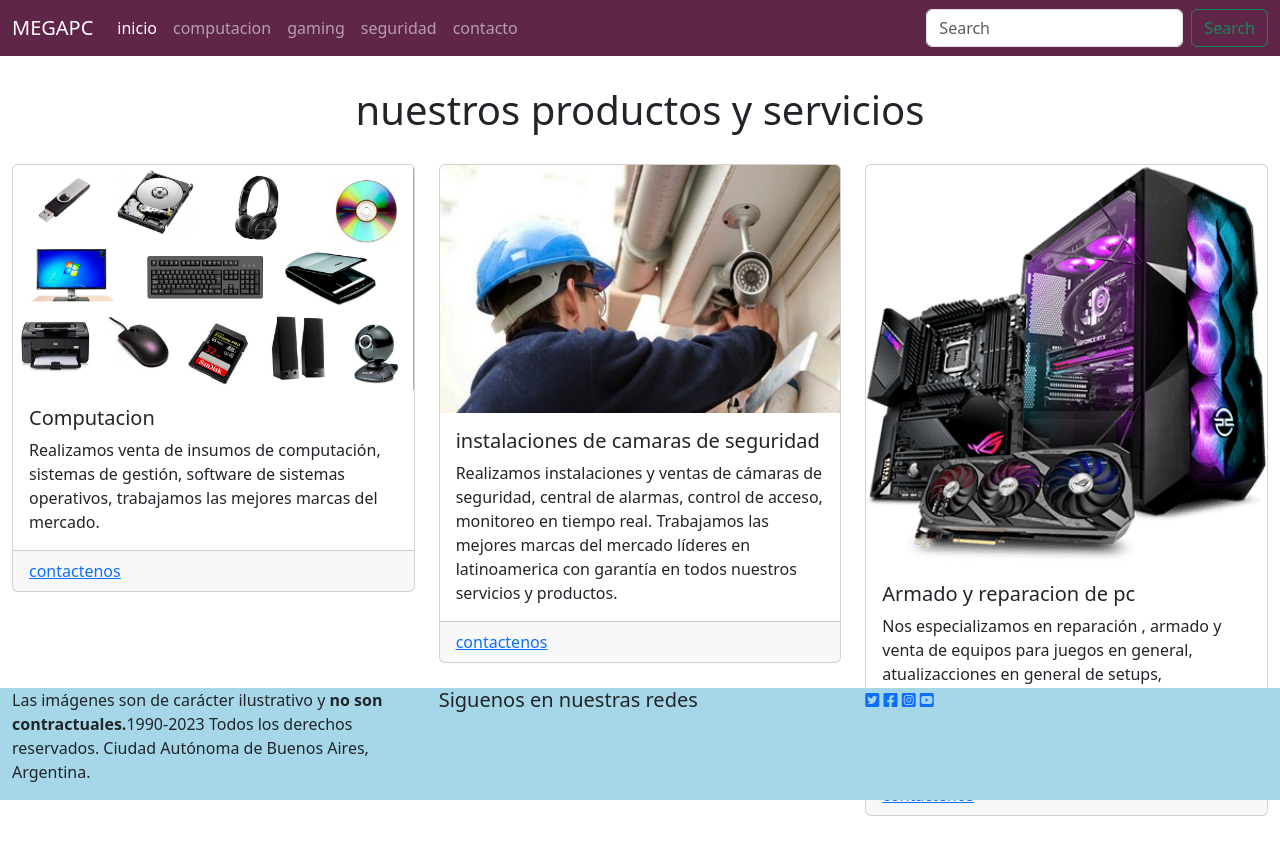
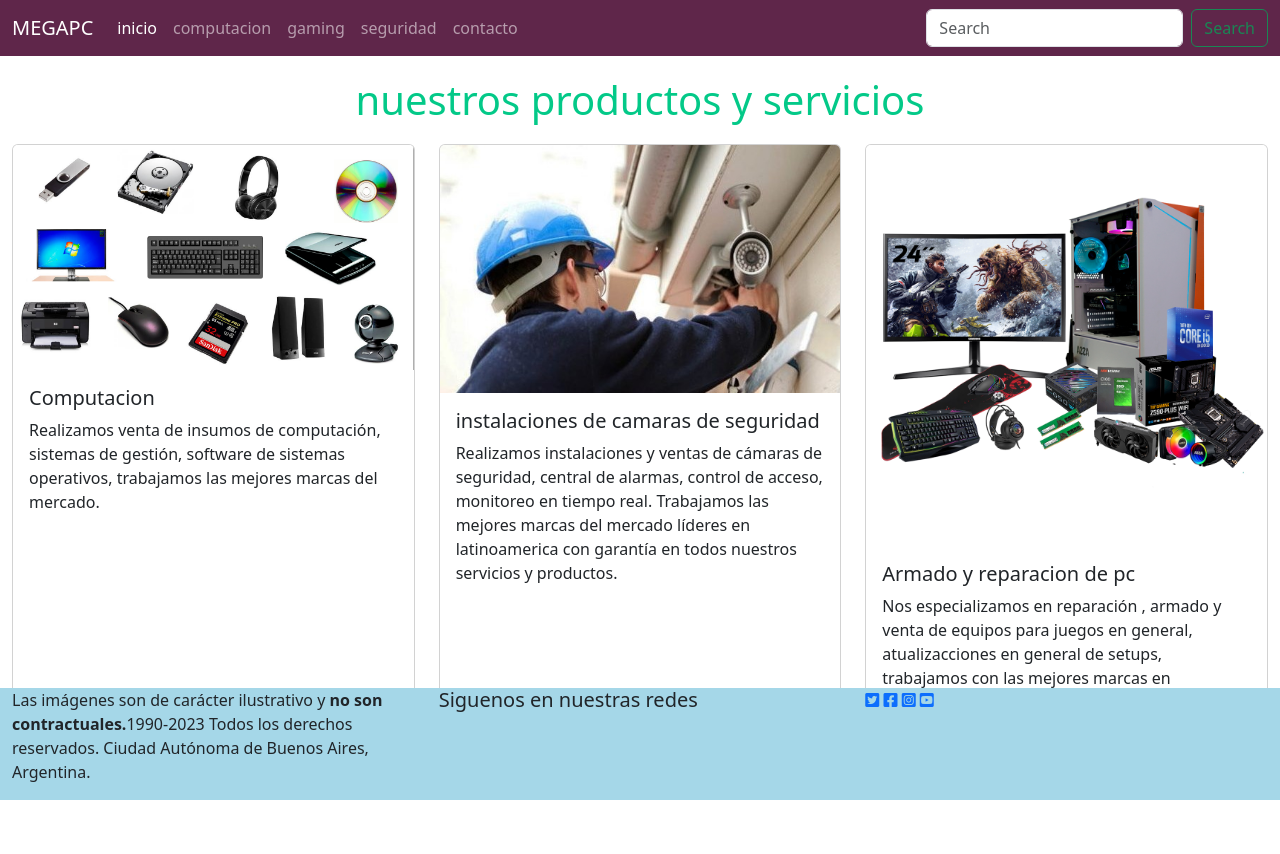
Before and after one commit to victorcapcha/preentrega3-capcha, a website: page index.html in a window 1280 px wide. Before the commit the page ends 816 px from the top, so only its background shows below. Drawn offline with nearby package versions, Linux system fonts and the light colour scheme.

Commit message:
agergando contenido

```diff
--- a/index.html
+++ b/index.html
@@ -66,7 +66,7 @@
         <div class="row row-cols-1 row-cols-md-3 g-4">
           <!--card1-->
           <div class="col">
-            <div class="card h-10">
+            <div class="card h-100">
               <a href="./pages/computacion.html"><img src="./img/computacion.png" class="card-img-top"
                   alt="accesorios decomputacion" /></a>
               <div class="card-body">
@@ -83,7 +83,7 @@
           </div>
           <!--card2-->
           <div class="col">
-            <div class="card h-10">
+            <div class="card h-100">
               <a href="./pages/seguridad.html"><img src="./img/instalaciones.jpg" class="card-img-top"
                   alt="personal instalando una camara" /></a>
               <div class="card-body">
@@ -102,7 +102,7 @@
           <!--card3-->
           <div class="col">
             <div class="card h-10">
-              <a href="./pages/gaming.html"><img src="./img/armado.png" class="card-img-top" alt="equipos gaming" /></a>
+              <a href="./pages/gaming.html"><img src="./img/armado3.jpg" class="card-img-top" alt="equipos gaming" /></a>
               <div class="card-body">
                 <h5 class="card-title">Armado y reparacion de pc</h5>
                 <p class="card-text">
--- a/scss/_generales.scss
+++ b/scss/_generales.scss
@@ -1,3 +1,6 @@
 *{
   box-sizing: border-box;
 }
+main {
+  padding-bottom: 5%;
+}
--- a/scss/_index.scss
+++ b/scss/_index.scss
@@ -1,5 +1,13 @@
-h1 {
-  text-align: center;
-  margin: 15px;
-  padding: 15px;
+section {
+  h1 {
+    text-align: center;
+    margin: 10px;
+    padding: 10px;
+    color: $color-logo;
+  }
+  div {
+    a {
+      text-decoration: none;
+    }
+  }
 }
```
Also changed, not shown: css/estilos.css, img/armado.jpg (deleted), img/armado2.jpg (added), img/armado3.jpg (added), 1 other file.
